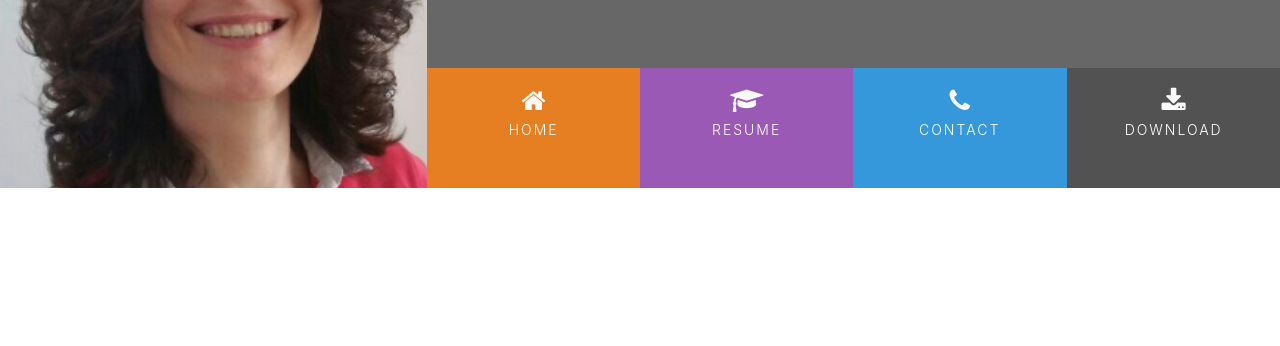
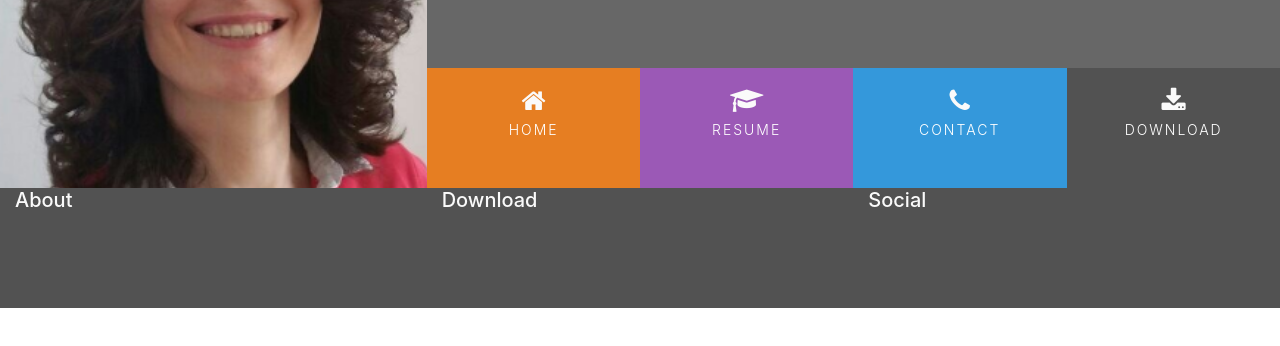
Before and after one commit to Lemoenskil/resume-project, a plain HTML site: page index.html in a window 1280 px wide. Shown: the part 184-530 px from the top of the page. Drawn offline with nearby package versions, Linux system fonts and the light colour scheme.

Commit message:
adding the footer

```diff
--- a/assets/CSS/styles.css
+++ b/assets/CSS/styles.css
@@ -1,29 +1,56 @@
 @import url('https://fonts.googleapis.com/css?family=Roboto:100,200,300,400,500,600,700|Exo:100,200,300,400,500,600,700');
 
 /** color.......................**/
-.bg-name-title{
+
+.bg-name-title {
     background-color: #676767;
 }
 
-.ui-menu-color-home{
-   background-color: #e67e22;
+.ui-menu-color-home {
+    background-color: #e67e22;
 }
-.ui-menu-color-resume{
-   background-color: #9b59b6;
+
+.ui-menu-color-resume {
+    background-color: #9b59b6;
 }
-.ui-menu-color-contact{
-   background-color: #3498db;
+
+.ui-menu-color-contact {
+    background-color: #3498db;
 }
-.ui-menu-color-download{
-   background-color: #525252;
+
+.ui-menu-color-download {
+    background-color: #525252;
 }
+
+/** Specials padding/margin/text......................**/
+
+h1,
+h2,
+h3,
+h4 {
+    margin: 0;
+}
+
+.uppercase{
+    text-transform: uppercase;
+}
+
+.general-sub {
+    font-family: "Exo", sans-serif;
+    font-weight: 300;
+    color: #fafafa;
+}
+
 /** Header......................**/
+
 header {
     margin: 0;
 }
+
 .heading {
-    margin:50px;
+    margin: 50px;
 }
+
 .logo {
     background: url("../images/yvette.jpg");
     background-position: center;
@@ -31,18 +58,19 @@ header {
     background-size: cover;
     min-height: 360px;
     transition: all .5s ease-in-out;
-    -moz-transition:all .5s ease-in-out;
-    -webkit-transition:all .5s ease-in-out;
+    -moz-transition: all .5s ease-in-out;
+    -webkit-transition: all .5s ease-in-out;
 }
 
-.name{
+.name {
     font-family: "Exo", sans-serif;
     font-weight: 100;
     font-size: 45px;
     color: #ffffff;
     margin-top: 50px;
 }
-.title{
+
+.title {
     font-family: "Roboto", sans-serif;
     font-weight: 200;
     font-size: 27px;
@@ -51,21 +79,23 @@ header {
     margin-bottom: 90px;
 }
 
-.list-inline-item:not(:last-child){
+.list-inline-item:not(:last-child) {
     margin: 0;
 }
-.menucontainer{
+
+.menucontainer {
     font-size: 0;
 }
 
-#nav li{
+#nav li {
     font-size: 14px;
     padding: 0;
 }
 
-#nav{
+#nav {
     margin: 0;
 }
+
 .menuitem {
     height: 120px;
     padding: 0;
@@ -99,7 +129,14 @@ header {
 
 /** Hover......................**/
 
-.hvr-sweep-to-bottom:before{
-    background-color: rgba(0 ,0 ,0 ,0.2);
+.hvr-sweep-to-bottom:before {
+    background-color: rgba(0, 0, 0, 0.2);
     height: 120px;
 }
+/** Footer......................**/
+footer {
+    background-color: #525252;
+    color: #fafafa;
+    min-height: 120px;
+    margin: 0;
+}
--- a/index.html
+++ b/index.html
@@ -51,6 +51,19 @@
 
     </section>
     <footer>
+        <div class="container-fluid">
+            <div class="row">
+                <div class="col-sm-4">
+                    <h5>About</h5>
+                </div>
+                <div class="col-sm-4">
+                    <h5>Download</h5>
+                </div>
+                <div class="col-sm-4">
+                    <h5>Social</h5>
+                </div>
+            </div>
+        </div>
 
     </footer>
 </body>
```
